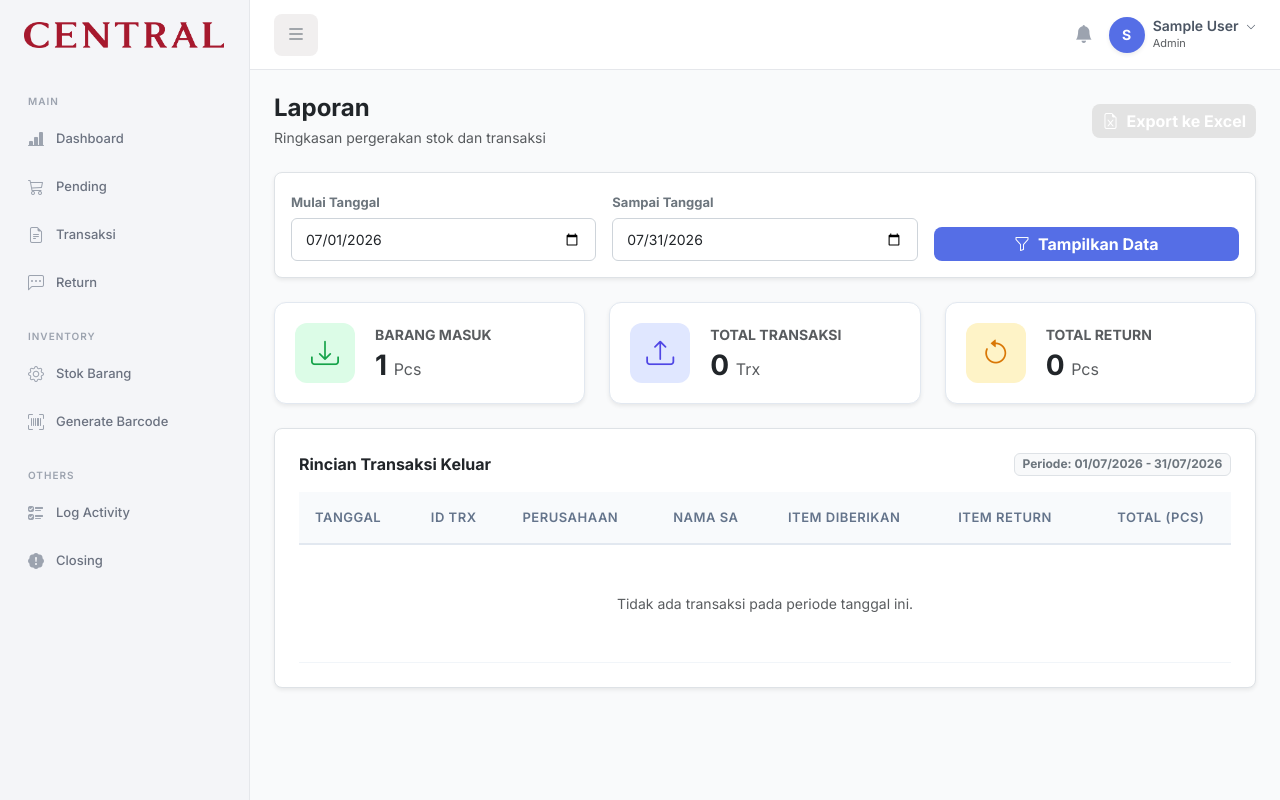
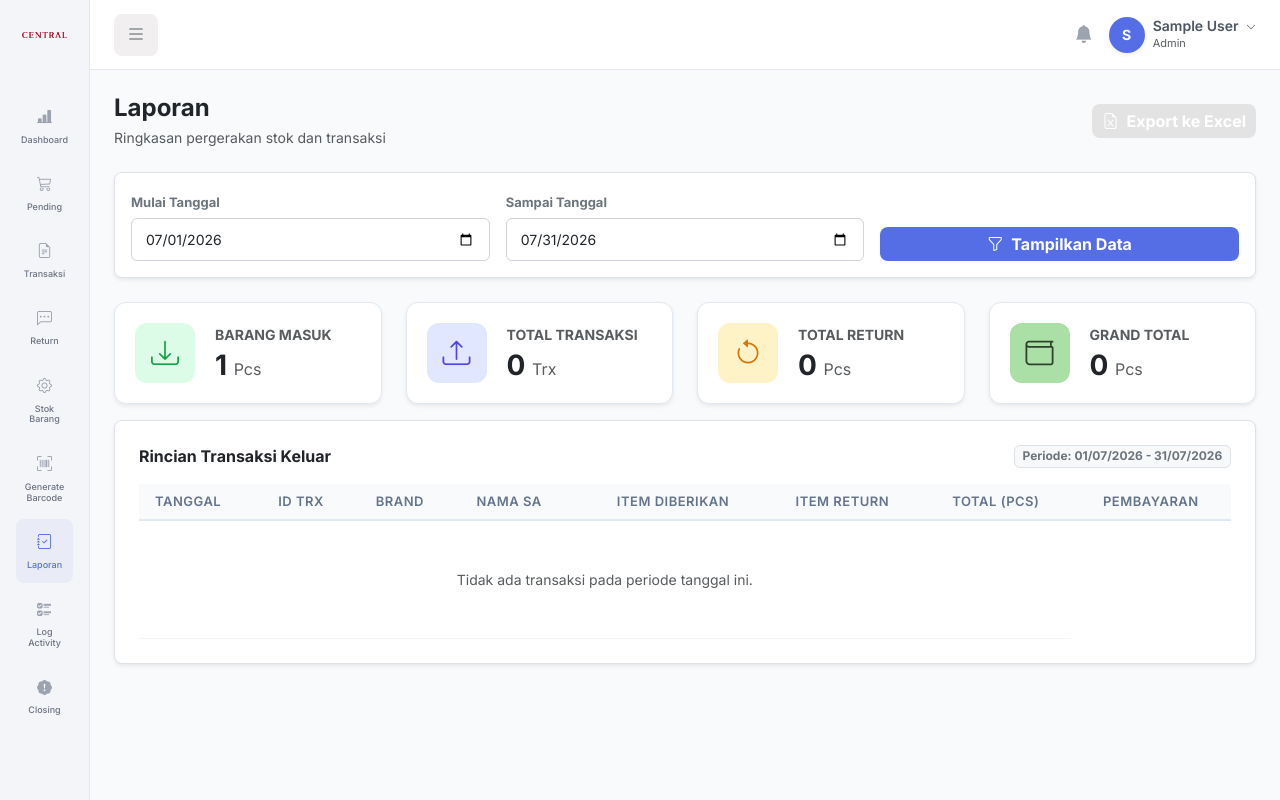
Before and after one commit to rizkymahendra0204-gif/warehouse-hr, a PHP site: page /laporan.php in a window 1280 px wide. Run offline with PHP 8.4, Linux system fonts and the light colour scheme; the visitor is signed in with stand-in values (Sample User, id 1); tables that the repository leaves empty or names only in its code hold one stand-in row (values such as "Sample post").

Commit message:
Update 08/02/2026 8

```diff
--- a/assets/css/style.css
+++ b/assets/css/style.css
@@ -1016,6 +1016,10 @@ body {
   background-color: #fef08a;
   color: #854d0e;
 }
+.icon-grandtotal {
+  background-color: #aadfa6;
+  color: #2f412e;
+}
 .module-badge {
   font-size: 11px;
   font-weight: 700;
--- a/audit_item.php
+++ b/audit_item.php
@@ -1,4 +1,5 @@
 <?php
+require_once __DIR__ . '/includes/auth_check.php';
 // 1. Deklarasikan variabel audit SEBELUM controller di-include
 $is_audit_active = true;
 
--- a/controllers/proses_generate.php
+++ b/controllers/proses_generate.php
@@ -1,5 +1,4 @@
 <?php
-session_start();
 require_once __DIR__ . '/../includes/db.php';
 
 // =========================================================================
--- a/controllers/query_audit.php
+++ b/controllers/query_audit.php
@@ -1,5 +1,4 @@
 <?php
-session_start();
 require_once __DIR__ . '/../includes/db.php';
 
 if (!isset($conn) && isset($pdo)) {
--- a/controllers/query_laporan.php
+++ b/controllers/query_laporan.php
@@ -1,45 +1,55 @@
 <?php
-session_start();
+// 1. Barikade Autentikasi (Otomatis mengaktifkan session & cek login)
+require_once __DIR__ . '/../includes/auth_check.php';
+
+// 2. Load Koneksi Database PDO
 require_once __DIR__ . '/../includes/db.php';
 
-// Jika variabel koneksi di db.php Anda bernama $pdo, di-assign ke $conn agar konsisten
-if (!isset($conn) && isset($pdo)) {
-    $conn = $pdo;
-}
-
-// 1. Tangkap Filter Tanggal (Default: Awal Bulan s/d Akhir Bulan)
-$start_date = isset($_GET['start_date']) ? $_GET['start_date'] : date('Y-m-01');
-$end_date   = isset($_GET['end_date']) ? $_GET['end_date'] : date('Y-m-t');
+// 3. Tangkap Filter Tanggal (Default: Awal Bulan s/d Akhir Bulan)
+$start_date = $_GET['start_date'] ?? date('Y-m-01');
+$end_date   = $_GET['end_date']   ?? date('Y-m-t');
 
 try {
-    // 2. QUERY CARD 1: Total Barang Masuk di Master (Tetap)
-    $sql_masuk = "SELECT COUNT(barcode) FROM master_item";
-    $stmt_masuk = $conn->query($sql_masuk);
+    // 1. QUERY CARD 1: Total Barang Masuk di Master
+    $sql_masuk  = "SELECT COUNT(barcode) FROM master_item";
+    $stmt_masuk = $pdo->query($sql_masuk);
     $total_masuk = $stmt_masuk->fetchColumn() ?: 0;
 
-    // 3. QUERY CARD 2: Total Transaksi Unik (Tetap)
-    $sql_trx = "SELECT COUNT(DISTINCT transaction_id)
+    // 2. QUERY CARD 2: Total Transaksi Unik
+    $sql_trx  = "SELECT COUNT(DISTINCT transaction_id)
                 FROM transaksi
                 WHERE DATE(tgl_transaksi) BETWEEN :start_date AND :end_date";
-    $stmt_trx = $conn->prepare($sql_trx);
+    $stmt_trx = $pdo->prepare($sql_trx);
     $stmt_trx->execute([
         ':start_date' => $start_date,
         ':end_date'   => $end_date
     ]);
     $total_trx = $stmt_trx->fetchColumn() ?: 0;
 
-    // 4. QUERY CARD 3: Total Return (Tetap)
-    $sql_return = "SELECT COUNT(barcode)
-                   FROM return_items
-                   WHERE DATE(tgl_return) BETWEEN :start_date AND :end_date";
-    $stmt_return = $conn->prepare($sql_return);
+    // 3. QUERY CARD 3: Total Return
+    $sql_return  = "SELECT COUNT(barcode)
+                    FROM return_items
+                    WHERE DATE(tgl_return) BETWEEN :start_date AND :end_date";
+    $stmt_return = $pdo->prepare($sql_return);
     $stmt_return->execute([
         ':start_date' => $start_date,
         ':end_date'   => $end_date
     ]);
     $total_return = $stmt_return->fetchColumn() ?: 0;
 
-    // 5. QUERY TABEL: Rincian Transaksi Keluar (DIPERBAIKI)
+    // 4. QUERY CARD 4: Grand Total
+    $sql_grand_total  = "SELECT SUM(rf.total_harga)
+                         FROM transaksi t
+                         INNER JOIN request_form rf ON t.request_id = rf.request_id
+                         WHERE DATE(t.tgl_transaksi) BETWEEN :start_date AND :end_date";
+    $stmt_grand_total = $pdo->prepare($sql_grand_total);
+    $stmt_grand_total->execute([
+        ':start_date' => $start_date,
+        ':end_date'   => $end_date
+    ]);
+    $grand_total = $stmt_grand_total->fetchColumn() ?: 0;
+
+    // 4. QUERY TABEL: Rincian Transaksi Keluar (Aman untuk Strict Mode MySQL)
     $sql_table = "SELECT
                 t.tgl_transaksi,
                 t.transaction_id,
@@ -47,8 +57,10 @@ try {
                 rf.perusahaan,
                 rf.brand,
                 rf.nama_sa,
-                GROUP_CONCAT(CONCAT(mi.tipe, ' ', mi.gender) SEPARATOR ', ') AS all_items,
+                GROUP_CONCAT(CONCAT(mi.tipe, ' ', mi.gender, ' - Size ', mi.size) SEPARATOR ', ') AS all_items,
                 (COUNT(td.barcode) - COALESCE(ret.qty_return, 0)) AS total_pcs,
+                rf.total_harga AS harga,
+                rf.pembayaran,
                 ret.items_returned_raw
             FROM transaksi t
             INNER JOIN transaksi_detail td ON t.transaction_id = td.transaction_id
@@ -57,17 +69,25 @@ try {
             LEFT JOIN (
                 SELECT
                     ri.transaction_id,
-                    GROUP_CONCAT(CONCAT(mir.tipe, ' ', mir.gender) SEPARATOR ', ') AS items_returned_raw,
+                    GROUP_CONCAT(CONCAT(mir.tipe, ' ', mir.gender, ' - Size ', mir.size) SEPARATOR ', ') AS items_returned_raw,
                     COUNT(ri.barcode) AS qty_return
                 FROM return_items ri
                 INNER JOIN master_item mir ON TRIM(ri.barcode) = TRIM(mir.barcode)
                 GROUP BY ri.transaction_id
             ) ret ON t.transaction_id = ret.transaction_id
             WHERE DATE(t.tgl_transaksi) BETWEEN :start_date AND :end_date
-            GROUP BY t.transaction_id
+            GROUP BY
+                t.transaction_id,
+                t.tgl_transaksi,
+                rf.request_id,
+                rf.perusahaan,
+                rf.brand,
+                rf.nama_sa,
+                ret.items_returned_raw,
+                ret.qty_return
             ORDER BY t.tgl_transaksi DESC";
 
-    $stmt_table = $conn->prepare($sql_table);
+    $stmt_table = $pdo->prepare($sql_table);
     $stmt_table->execute([
         ':start_date' => $start_date,
         ':end_date'   => $end_date
--- a/controllers/query_login.php
+++ b/controllers/query_login.php
@@ -43,6 +43,7 @@ if ($_SERVER['REQUEST_METHOD'] === 'POST') {
                         $_SESSION['username']     = $user['username'];
                         $_SESSION['nama_lengkap'] = $user['nama_lengkap'];
                         $_SESSION['role']         = $user['role'];
+                        $_SESSION['foto_profil']  = $user['foto_profil'];
 
                         session_write_close();
                         header("Location: index.php");
--- a/generate_barcode.php
+++ b/generate_barcode.php
@@ -1,4 +1,5 @@
 <?php
+require_once __DIR__ . '/includes/auth_check.php';
 include 'controllers/proses_generate.php';
 ?>
 
--- a/includes/auth_check.php
+++ b/includes/auth_check.php
@@ -1,19 +1,18 @@
 <?php
-require_once 'includes/auth_check.php'; // Pemasangan barikade login
+require_once __DIR__ . '/db.php';
 $is_audit_active = true;
 include 'controllers/query_audit.php';
-?>
 
-<?php
+
 if (session_status() === PHP_SESSION_NONE) {
     session_start();
 }
 
-// Jika belum login, tendang ke halaman login
+// Jika belum login, set alert dan tendang ke login.php
 if (!isset($_SESSION['user_id'])) {
     $_SESSION['alert_message'] = "Anda harus login terlebih dahulu untuk mengakses halaman ini.";
     $_SESSION['alert_type']    = "danger";
     header("Location: login.php");
-    exit;
+    exit; // Wajib dipanggil untuk menghentikan eksekusi script selanjutnya
 }
 ?>
--- a/includes/db.php
+++ b/includes/db.php
@@ -5,6 +5,12 @@ $host     = 'localhost';
 $db     = 'db_warehouse';
 $user   = 'root';
 $pass   = '';
+
+// 1. Baca status dari cookie (default: 'collapsed' jika cookie belum ada)
+$sidebar_cookie = $_COOKIE['sidebar_state'] ?? 'collapsed';
+
+// 2. Tentukan class CSS yang akan dipasang
+$sidebar_class = ($sidebar_cookie === 'collapsed') ? 'sidebar-collapsed' : '';
 
 try {
     // Membuat koneksi ke database
--- a/includes/sidebar.php
+++ b/includes/sidebar.php
@@ -1,8 +1,11 @@
 <?php
 $current_page = basename($_SERVER['PHP_SELF']);
+
+$is_collapsed = ($_COOKIE['sidebar_collapsed'] ?? 'true') === 'true';
+$sidebar_class = $is_collapsed ? 'collapsed' : '';
 ?>
 
-<aside class="sidebar">
+<aside class="sidebar <?= isset($sidebar_class) ? $sidebar_class : '' ?> ">
     <div class="sidebar-header d-flex align-items-center gap-2">
     <img src="assets/img/Logo.png" alt="Logo" style="width: 200px; height: 32px; object-fit: contain;">
 </div>
@@ -37,10 +40,10 @@ $current_page = basename($_SERVER['PHP_SELF']);
         </a>
 
         <div class="menu-category">OTHERS</div>
-        <!--<a href="laporan.php" class="nav-link <?= ($current_page == 'laporan.php') ? 'active' : '' ?>">
+        <a href="laporan.php" class="nav-link <?= ($current_page == 'laporan.php') ? 'active' : '' ?>">
             <i class="bi bi-journal-check"></i>
             <span>Laporan</span>
-        </a> -->
+        </a>
         <a href="log_activity.php" class="nav-link <?= ($current_page == 'log_activity.php') ? 'active' : '' ?>">
             <i class="bi bi-ui-checks"></i>
             <span>Log Activity</span>
--- a/index.php
+++ b/index.php
@@ -1,5 +1,5 @@
 <?php
-session_start();
+require_once __DIR__ . '/includes/auth_check.php';
 include 'controllers/query_dashboard.php';
 ?>
 
@@ -21,7 +21,6 @@ include 'controllers/query_dashboard.php';
 
 <div class="app-container">
 
-    <!-- Memanggil file Sidebar -->
     <?php include 'includes/sidebar.php'; ?>
 
     <!-- MAIN CONTENT -->
--- a/laporan.php
+++ b/laporan.php
@@ -1,4 +1,5 @@
 <?php
+require_once __DIR__ . '/includes/auth_check.php';
 include 'controllers/query_laporan.php';
 ?>
 
@@ -56,8 +57,8 @@ include 'controllers/query_laporan.php';
             </div>
 
             <!-- Cards -->
-            <div class="row g-4 mb-4">
-                <div class="col-md-4">
+            <div class="row g-4 mb-3">
+                <div class="col-md-3">
                     <div class="report-card shadow-sm">
                         <div class="icon-box icon-masuk"><i class="bi bi-download"></i></div>
                         <div>
@@ -66,7 +67,7 @@ include 'controllers/query_laporan.php';
                         </div>
                     </div>
                 </div>
-                <div class="col-md-4">
+                <div class="col-md-3">
                     <div class="report-card shadow-sm">
                         <div class="icon-box icon-keluar"><i class="bi bi-upload"></i></div>
                         <div>
@@ -75,12 +76,21 @@ include 'controllers/query_laporan.php';
                         </div>
                     </div>
                 </div>
-                <div class="col-md-4">
+                <div class="col-md-3">
                     <div class="report-card shadow-sm">
                         <div class="icon-box icon-return"><i class="bi bi-arrow-counterclockwise"></i></div>
                         <div>
                             <div class="text-muted small fw-bold mb-1">TOTAL RETURN</div>
                             <h3 class="fw-bold m-0"><?php echo number_format($total_return); ?> <span class="fs-6 text-muted fw-normal">Pcs</span></h3>
+                        </div>
+                    </div>
+                </div>
+                <div class="col-md-3">
+                    <div class="report-card shadow-sm">
+                        <div class="icon-box icon-grandtotal"><i class="bi bi-wallet"></i></div>
+                        <div>
+                            <div class="text-muted small fw-bold mb-1">GRAND TOTAL</div>
+                            <h3 class="fw-bold m-0"><?php echo number_format($grand_total); ?> <span class="fs-6 text-muted fw-normal">Pcs</span></h3>
                         </div>
                     </div>
                 </div>
@@ -97,13 +107,14 @@ include 'controllers/query_laporan.php';
                     <table class="table table-borderless align-middle m-0" style="font-size: 14px;">
                         <thead class="text-secondary small border-bottom">
                             <tr>
-                                <th class="py-3">TANGGAL</th>
-                                <th class="py-3">ID TRX</th>
-                                <th class="py-3">PERUSAHAAN</th>
-                                <th class="py-3">Nama SA</th>
-                                <th class="py-3">ITEM DIBERIKAN</th>
-                                <th class="py-3">ITEM RETURN</th>
-                                <th class="py-3 text-center">TOTAL (PCS)</th>
+                                <th class="py-2">TANGGAL</th>
+                                <th class="py-2">ID TRX</th>
+                                <th class="py-2">BRAND</th>
+                                <th class="py-2">Nama SA</th>
+                                <th class="py-2 text-center">ITEM DIBERIKAN</th>
+                                <th class="py-2 text-center">ITEM RETURN</th>
+                                <th class="py-2 text-center">TOTAL (PCS)</th>
+                                <th class="py-2 text-center">PEMBAYARAN</th>
                             </tr>
                         </thead>
                         <tbody>
@@ -136,15 +147,21 @@ include 'controllers/query_laporan.php';
                                 } else {
                                     $string_item_direturn = '-';
                                 }
+                                $formatted_harga = 'Rp ' . number_format($row['harga'] ?? 0, 0, ',', '.');
+                                $metode_pembayaran = !empty($row['pembayaran']) ? htmlspecialchars($row['pembayaran']) : '-';
                                 ?>
                                 <tr class="border-bottom">
                                     <td class="fw-bold py-3"><?php echo $tgl; ?></td>
                                     <td class="text-muted">#<?php echo htmlspecialchars($row['transaction_id']); ?></td>
-                                    <td class="text-muted"><?php echo htmlspecialchars($row['perusahaan']); ?></td>
+                                    <td class="text-muted"><?php echo htmlspecialchars($row['brand']); ?></td>
                                     <td class="text-muted"><?php echo htmlspecialchars($row['nama_sa']); ?></td>
-                                    <td class="text-muted"><?php echo $string_item_diberikan; ?></td>
-                                    <td><span class="text-danger"><?php echo $string_item_direturn; ?></span></td>
+                                    <td class="text-muted text-break text-center"><?php echo $string_item_diberikan; ?></td>
+                                    <td class="text-center text-break"><span class="text-danger"><?php echo $string_item_direturn; ?></span></td>
                                     <td class="text-center fw-bold text-primary"><?php echo $row['total_pcs']; ?></td>
+                                    <td class="text-center text-nowrap">
+                                        <div class="fw-bold text-dark"><?php echo $formatted_harga; ?></div>
+                                        <small class="text-muted badge bg-light text-dark border"><?php echo $metode_pembayaran; ?></small>
+                                    </td>
                                 </tr>
                             <?php endforeach; ?>
                         <?php else: ?>
@@ -161,6 +178,7 @@ include 'controllers/query_laporan.php';
     </div>
 </div>
 
+<script src="https://code.jquery.com/jquery-3.6.0.min.js"></script>
 <script src="https://cdn.jsdelivr.net/npm/bootstrap@5.3.0/dist/js/bootstrap.bundle.min.js"></script>
 <script src="assets/js/scripts.js"></script>
 </body>
--- a/log_activity.php
+++ b/log_activity.php
@@ -1,5 +1,5 @@
 <?php
-session_start();
+require_once __DIR__ . '/includes/auth_check.php';
 include 'controllers/query_log.php'; // Koneksi PDO Anda
 ?>
 
--- a/pending.php
+++ b/pending.php
@@ -1,4 +1,5 @@
 <?php
+require_once __DIR__ . '/includes/auth_check.php';
 include 'controllers/query_pending.php';
 include 'includes/log.php';
 ?>
--- a/profile.php
+++ b/profile.php
@@ -1,4 +1,5 @@
 <?php
+require_once __DIR__ . '/includes/auth_check.php';
 include 'controllers/query_profile.php';
 ?>
 
--- a/return.php
+++ b/return.php
@@ -1,4 +1,5 @@
 <?php
+require_once __DIR__ . '/includes/auth_check.php';
 // 1. Panggil koneksi database di baris pertama
 include 'includes/db.php';
 
--- a/transaksi.php
+++ b/transaksi.php
@@ -1,4 +1,5 @@
 <?php
+require_once __DIR__ . '/includes/auth_check.php';
 include 'controllers/query_transaksi.php';
 ?>
 
```
Also changed, not shown: controllers/export_excel.php (+71 -35 lines), controllers/query_stokbarang.php (+21 -14 lines), stok_barang.php (+4 -5 lines).
